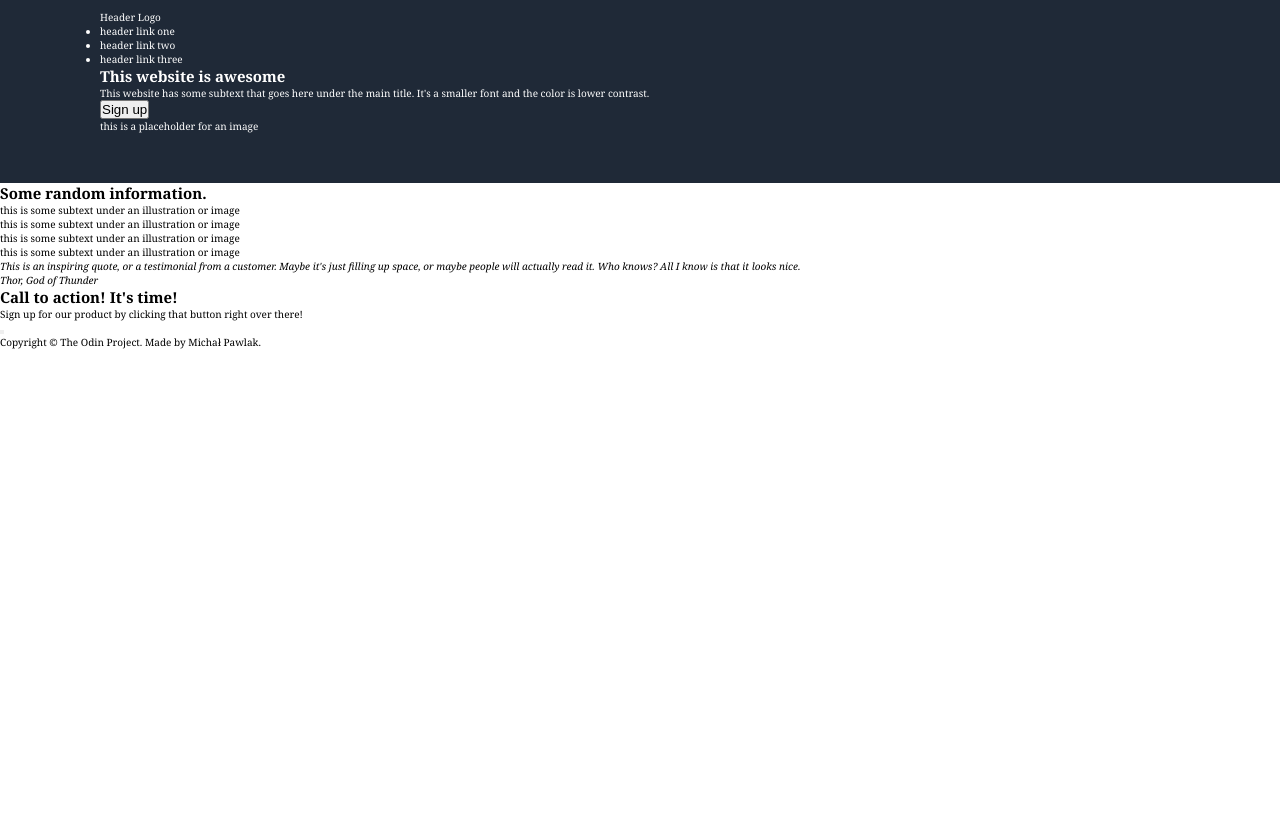
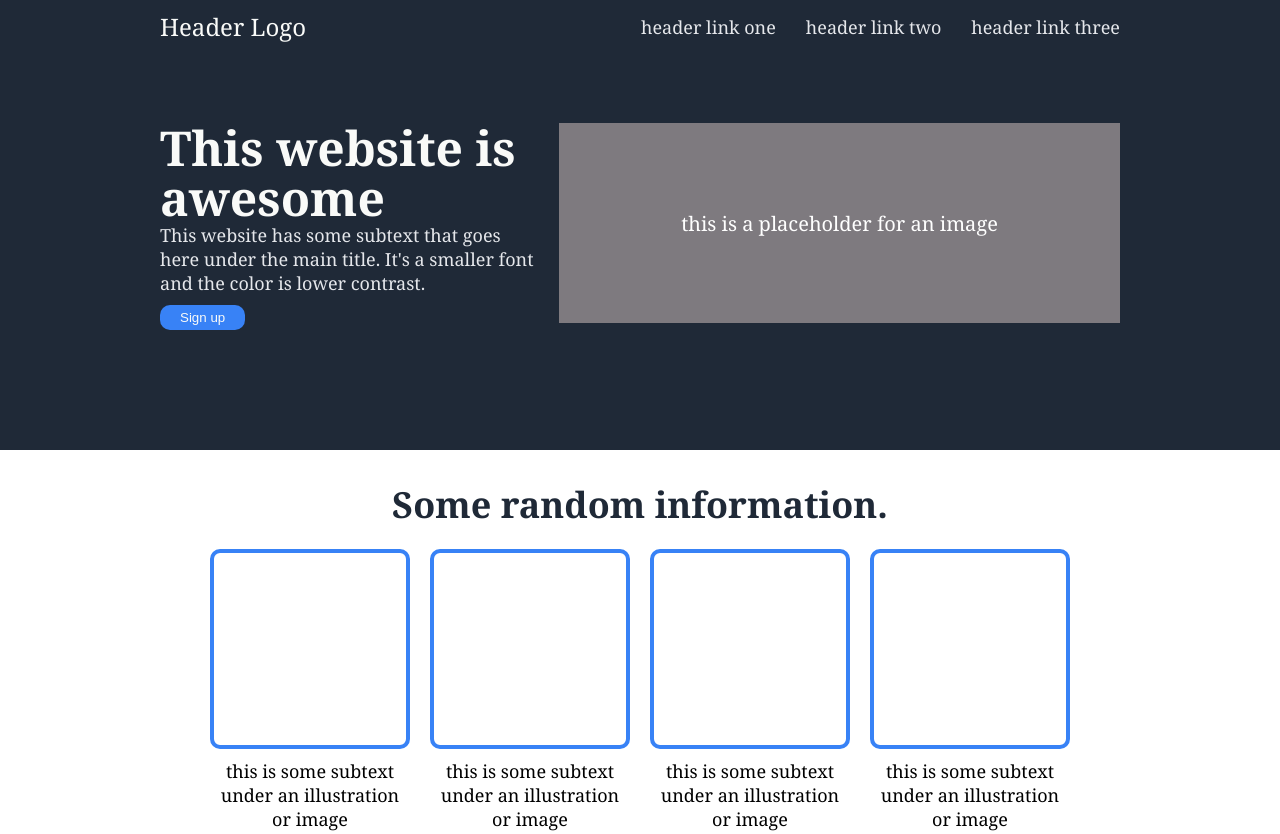
Before and after one commit to MichalPawlak0/odin-html-project, a plain HTML site: page index.html in a window 1280 px wide. Shown: the top 834 px of the page. Before the commit the page ends 800 px from the top, so only its background shows below. Drawn offline with Linux system fonts and the light colour scheme.

Commit message:
make styles

```diff
--- a/index.html
+++ b/index.html
@@ -18,32 +18,34 @@
                 </ul>
             </nav>
         </header>
+        <div class="hero__container">
             <div class="hero__description">
                 <h1 class="heading__primary">This website is awesome</h1>
                 <div class="hero__subtext">This website has some subtext that goes here under the main title. It's a smaller font and the color is lower contrast.</div>
-            <button class="btn">Sign up</button>
+                <button class="hero__btn">Sign up</button>
             </div>
             <div class="hero__img">
                 this is a placeholder for an image
+            </div>
         </div>
     </section>
     <section class="section__features">
         <h2 class="heading__secondary">Some random information.</h2>
         <div class="features__imgs-row">
             <div class="feature__group">
-                <figure class="feature__img"></figure>
+                <figure class="feature__img"> </figure>
                 <figcaption>this is some subtext under an illustration or image</figcaption>
             </div>
             <div class="feature__group">
-                <figure class="feature__img"></figure>
+                <figure class="feature__img"> </figure>
                 <figcaption>this is some subtext under an illustration or image</figcaption>
             </div>
             <div class="feature__group">
-                <figure class="feature__img"></figure>
+                <figure class="feature__img"> </figure>
                 <figcaption>this is some subtext under an illustration or image</figcaption>
             </div>
             <div class="feature__group">
-                <figure class="feature__img"></figure>
+                <figure class="feature__img"> </figure>
                 <figcaption>this is some subtext under an illustration or image</figcaption>
             </div>
         </div>
@@ -61,10 +63,10 @@
                 <p class="cta__text">Sign up for our product by clicking that button right over there!</p>
             </div>
             <div class="cta__column">
-                <button class="cta__btn"></button>
+                <button class="cta__btn">Sign up</button>
             </div>
         </div>
     </section>
-    <footer class="footer">Copyright &copy; The Odin Project. Made by Michał Pawlak.</footer>
+    <footer class="footer">Copyright &copy; The Odin Project. Made by&ThinSpace;<a href="https://michal-pawlak.netlify.app/" class="footer__link">Michał Pawlak.</a></footer>
 </body>
 </html>
--- a/style.css
+++ b/style.css
@@ -13,5 +13,150 @@ body{
 .section__hero{
     background-color: #1f2937;
     color:white;
-    padding: 1rem 10rem 5rem 10rem;
+    padding: 1rem 16rem 12rem;
+    min-height: 25vh;
 }
+.header{
+    margin-bottom:8rem;
+    display: flex;
+    justify-content: space-between;
+    align-items: center;
+}
+.header__logo{
+    font-size: 2.4rem;
+    color: #f9faf8;
+    flex-shrink: 1;
+}
+.header__list{
+    color:#e5e7eb;
+    font-size: 1.8rem;
+    display: flex;
+    list-style-type: none;
+    gap: 3rem;
+    flex-shrink: 2;
+}
+.hero__container{
+    display: flex;
+    gap: 2rem;
+}
+.hero__description{
+    flex:1 1 40%;
+}
+.hero__img{
+    flex:1 2 60%;
+    display: flex;
+    align-items:center;
+    justify-content: center;
+    background-color: #7e7a7f;
+    height: 20rem;
+    font-size: 2rem;
+}
+.heading__primary{
+    font-size: 4.8rem;
+    font-weight: 900;
+    line-height: 5rem;
+    color: #f9faf8;
+}
+.hero__subtext{
+    font-size: 1.8rem;
+    color: #e5e7eb;
+    margin-bottom: 1rem;
+}
+.hero__btn{
+    padding:0.5rem 2rem;
+    background-color: #3882f6;
+    border-radius: 1rem;
+    border-width: 0;
+    color: #f9faf8;
+}
+
+.section__features{
+    padding: 3rem 1rem 8rem;
+    display: flex;
+    flex-direction: column;
+    align-items: center;
+    gap: 2rem;
+}
+.heading__secondary{
+    color: #1f2937;
+    font-size: 3.6rem;
+    font-weight: 900;
+}
+.features__imgs-row{
+    display: flex;
+    justify-content: center;
+    gap: 2rem;
+}
+.feature__group{
+    flex: 0 1 20rem;
+}
+.feature__img{
+    height: 20rem;
+    width: 20rem;
+    border: #3882f6 solid 4px;
+    border-radius: 1rem;
+    margin:0 auto 1rem;
+}
+.feature__img ~ figcaption{
+    text-align: center;
+    font-size: 1.8rem;
+}
+
+.section__testimonial{
+    background-color: #e5e7eb;
+    font-size: 3.6rem;
+    font-weight: 300;
+    padding: 15rem 20rem;
+}
+.testimonial__container{
+    display: flex;
+    flex-direction: column;
+    gap: 1rem;
+}
+.testimonial__text{
+    align-self: flex-start;
+    font-style: italic;
+}
+.testimonial__author{
+align-self: flex-end;
+font-style: normal;
+font-weight: 900;
+}
+
+.section__cta{
+    color: #f9faf8;
+    padding: 6rem 15rem;
+}
+.cta__container{
+    background-color: #3882f6;
+    height: 10rem;
+    padding:0 2rem;
+    display: flex;
+    justify-content: center;
+    align-items: center;
+    gap: 15rem;
+}
+.cta__text{
+    color: #e5e7eb;
+}
+.cta__btn{
+    background-color: #3882f6;
+    color: #f9faf8;
+    padding: 0.5rem 2rem;
+    border-radius: 0.5rem;
+    border: #f9faf8 2px solid;
+}
+
+.footer{
+    background-color: #1f2937;
+    color: #f9faf8;
+    height: 6rem;
+    display: flex;
+    align-items: center;
+    justify-content: center;
+    font-size: 1.2rem;
+}
+.footer__link{
+    color:#aaa;
+    text-decoration: none;
+}
```
Lines whose indentation alone changed are shown as unchanged.
